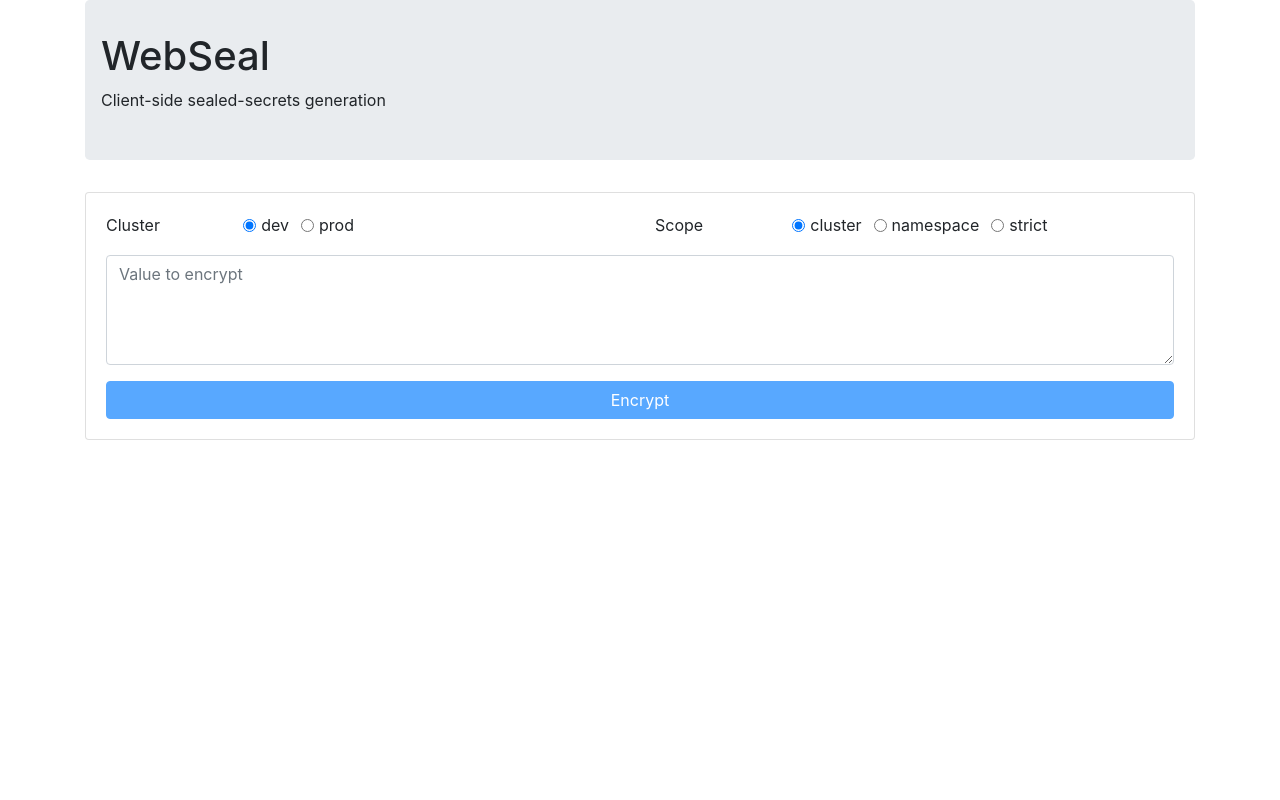
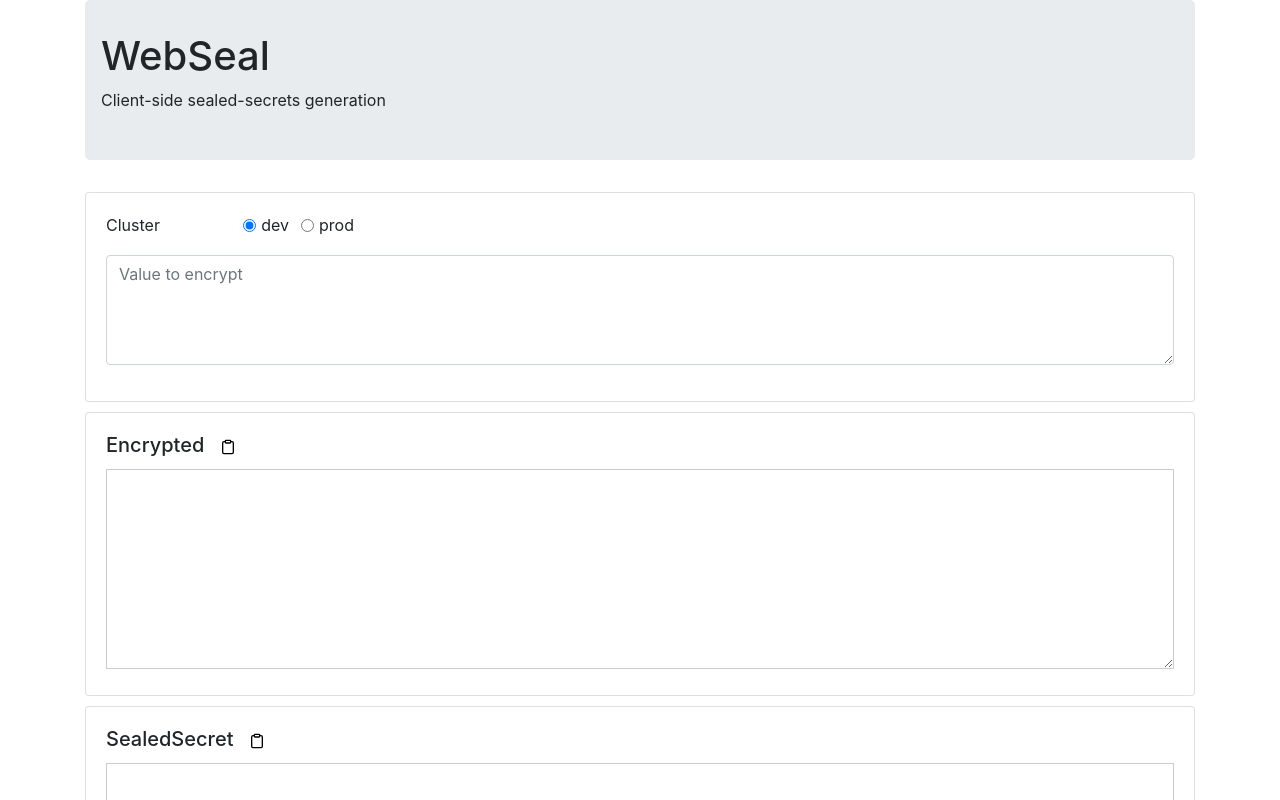
Before and after one commit to SocialGouv/sre-tools, a React (Create React App) app in the folder packages/webseal/: page / in a window 1280 px wide. Shown: the top 800 px of the page. Built offline with nearby package versions, Linux system fonts and the light colour scheme.

Commit message:
fix(webseal): simpler UI (#77)

```diff
--- a/packages/webseal/src/App.js
+++ b/packages/webseal/src/App.js
@@ -57,18 +57,21 @@ const Copier = ({ text }) => {
 };
 
 const Editor = () => {
+  const [formData, setFormData] = useState({
+    cluster: "dev",
+    value: "",
+    namespace: "",
+    name: "",
+  });
   const [encrypted, setEncrypted] = useState(null);
   const [yamlResult, setYamlResult] = useState(null);
-  const onSubmit = (data) => {
+  const onSubmit = async (data) => {
+    //console.log("onSubmit", data);
+    setFormData(data);
     setYamlResult("");
     setEncrypted("");
+    if (data.value && data.value !== formData.value) {
       const pemKey = certificates[data.cluster];
-    encryptValue({
-      pemKey,
-      ...data,
-    })
-      .then(async (value) => {
-        setEncrypted(value);
       const sealedSecret = await getSealedSecret({
         pemKey,
         namespace: data.namespace || "some-namespace",
@@ -78,10 +81,19 @@ const Editor = () => {
           VALUE: data.value,
         },
       });
-
-        setYamlResult(yaml.dump(sealedSecret));
-      })
-      .catch(console.log);
+      if (data.scope === "strict" && (!data.namespace || !data.name)) {
+        console.log("namespace and name are mandatory");
+        setYamlResult("");
+        setEncrypted("");
+      } else if (!data.value) {
+        console.log("value is mandatory");
+        setYamlResult("");
+        setEncrypted("");
+      } else {
+        setEncrypted(sealedSecret.spec.encryptedData.VALUE);
+        setYamlResult(yaml.dump(sealedSecret, { noRefs: true }));
+      }
+    }
   };
   return (
     <Container>
@@ -90,10 +102,10 @@ const Editor = () => {
         <Col xs={12}>
           <Card>
             <Card.Body>
-              <Form onSubmit={onSubmit} />
+              <Form onSubmit={onSubmit} initialFormData={formData} />
             </Card.Body>
           </Card>
-          {encrypted && (
+          {
             <>
               <Card style={{ marginTop: 10 }}>
                 <Card.Body>
@@ -112,7 +124,7 @@ const Editor = () => {
                 </Card.Body>
               </Card>
             </>
-          )}
+          }
         </Col>
       </Row>
     </Container>
--- a/packages/webseal/src/Form.js
+++ b/packages/webseal/src/Form.js
@@ -1,7 +1,7 @@
 import React from "react";
 
 import { Row, Col, Form as BsForm, Button } from "react-bootstrap";
-import { useForm, Controller } from "react-hook-form";
+import { useForm } from "react-hook-form";
 import { useQueryParams } from "./useQueryParams";
 
 const RadioChoice = React.forwardRef(({ name, value, ...props }, ref) => (
@@ -33,31 +33,54 @@ const removeInvalidKeys = (keyValidator) => (object) =>
 
 const keepValidQueryParamKeys = removeInvalidKeys(isValidQueryParamsKey);
 
-export const Form = ({ onSubmit }) => {
+export const Form = ({ onSubmit, initialFormData }) => {
   const [queryParamsData, setQueryParamsData] = useQueryParams();
 
+  const queryParams = keepValidQueryParamKeys(queryParamsData);
+
   const defaultValues = {
-    cluster: "dev",
-    value: "",
-    namespace: "",
-    name: "",
-    scope: "cluster",
-    ...keepValidQueryParamKeys(queryParamsData),
+    ...initialFormData,
+    ...queryParams,
+    scope: queryParams.cluster === "prod" ? "strict" : "cluster",
   };
 
-  const { register, handleSubmit, watch, formState, setValue, trigger } =
+  const { register, handleSubmit, watch, setValue, trigger, getValues } =
     useForm({
       mode: "onChange",
       defaultValues,
     });
+
   const _onSubmit = (data) => {
     setQueryParamsData(keepValidQueryParamKeys(data));
-
     onSubmit(data);
+    //console.log("submit", data);
   };
 
   const cluster = watch("cluster");
   const scope = watch("scope");
+  const value = watch("value");
+
+  React.useEffect(() => {
+    const subscription = watch(
+      ("value",
+      ({ name, type }) => {
+        const values = getValues();
+        _onSubmit(values);
+      })
+    );
+    return () => subscription.unsubscribe();
+  }, [watch]);
+
+  React.useEffect(() => {
+    const subscription = watch(
+      ("cluster",
+      ({ name, type }) => {
+        const values = getValues();
+        _onSubmit(values);
+      })
+    );
+    return () => subscription.unsubscribe();
+  }, [watch]);
 
   return (
     <BsForm onSubmit={handleSubmit(_onSubmit)}>
@@ -91,7 +114,7 @@ export const Form = ({ onSubmit }) => {
             </Col>
           </Row>
         </Col>
-        <Col>
+        <Col style={{ display: "none" }}>
           <Row>
             <Col xs={12} sm={3}>
               <BsForm.Label>Scope</BsForm.Label>
@@ -161,21 +184,13 @@ export const Form = ({ onSubmit }) => {
         <BsForm.Control
           as="textarea"
           name="value"
+          id="value"
           style={{ marginTop: 10 }}
           rows={4}
-          {...register("value", { required: true })}
-          onChange={() => trigger()}
+          {...register("value", { required: true, value })}
           placeholder="Value to encrypt"
         />
       </BsForm.Group>
-      <Button
-        disabled={!formState.isDirty || !formState.isValid}
-        block
-        variant="primary"
-        type="submit"
-      >
-        Encrypt
-      </Button>
     </BsForm>
   );
 };
```
Lines whose indentation alone changed are shown as unchanged.
